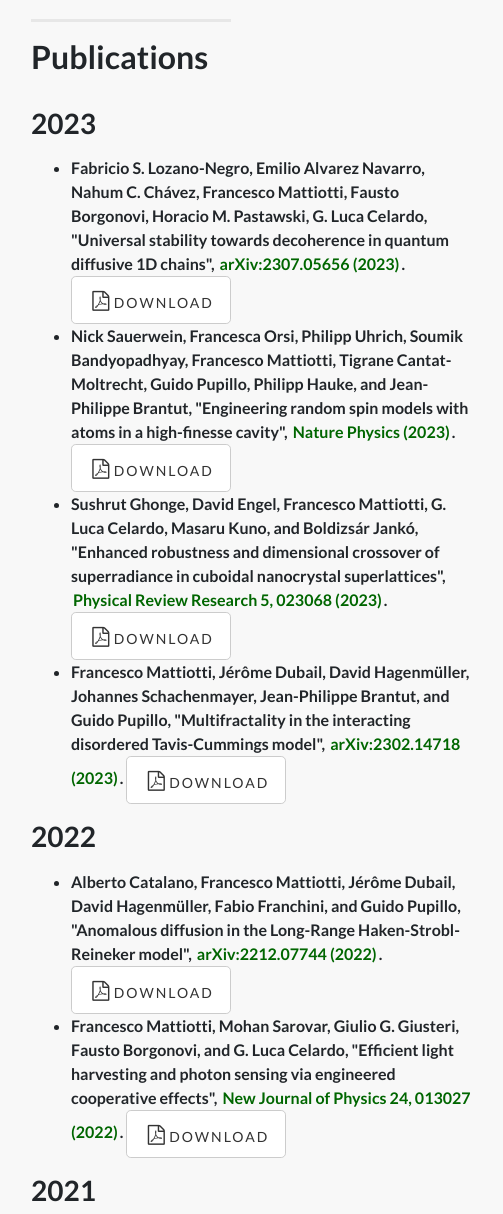
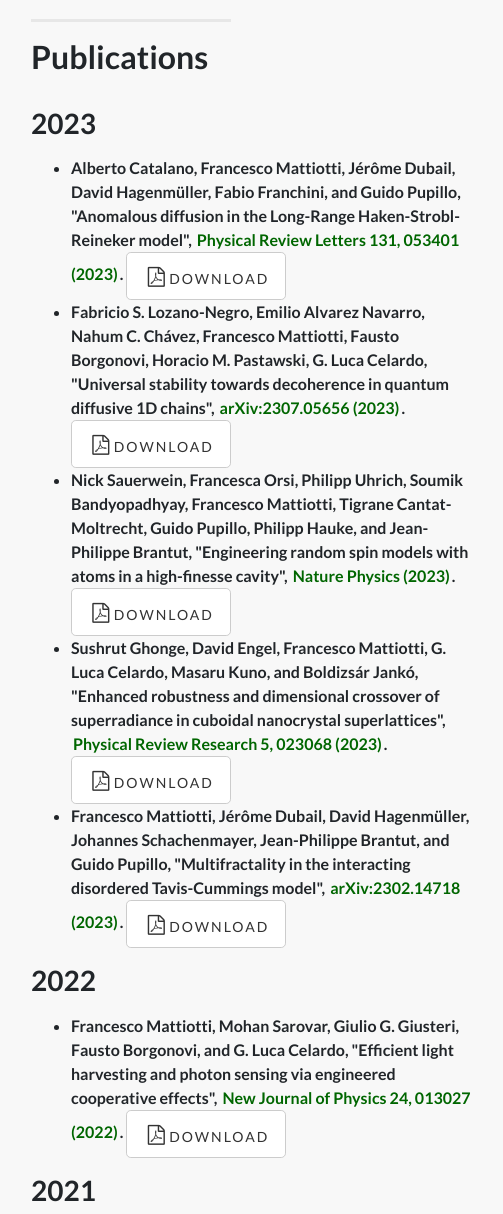
Before and after one commit to matiot/matiot.github.io, a website: page index.html in a window 1280 px wide. Shown: the part 2716-3930 px from the top of the page, 149-652 px from the left. Drawn offline with Linux system fonts and the light colour scheme.

Commit message:
published Alberto's PRL

```diff
--- a/index.html
+++ b/index.html
@@ -252,6 +252,10 @@
 	  <p class="lead"><h3>2023</h3></p>
 	  <ul>
 	    <li>
+	      Alberto Catalano, Francesco Mattiotti, Jérôme Dubail, David Hagenmüller, Fabio Franchini, and Guido Pupillo, "Anomalous diffusion in the Long-Range Haken-Strobl-Reineker model", <a form style="display:inline" href="https://doi.org/10.1103/PhysRevLett.131.053401">Physical Review Letters 131, 053401 (2023)</a>.
+	      <a href="./papers/PhysRevLett.131.053401-withSM.pdf" class="btn btn-default btn-lg"><i class="fa fa-file-pdf-o fa-fw"></i><span class="network-name">Download</span></a>
+	    </li>
+	    <li>
 	      Fabricio S. Lozano-Negro, Emilio Alvarez Navarro, Nahum C. Chávez, Francesco Mattiotti, Fausto Borgonovi, Horacio M. Pastawski, G. Luca Celardo, "Universal stability towards decoherence in quantum diffusive 1D chains", <a form style="display:inline" href="https://arxiv.org/abs/2307.05656">arXiv:2307.05656 (2023)</a>.
 	      <a href="./papers/2307.05656.pdf" class="btn btn-default btn-lg"><i class="fa fa-file-pdf-o fa-fw"></i><span class="network-name">Download</span></a>
 	    </li>
@@ -271,10 +275,6 @@
 
 	  <p class="lead"><h3>2022</h3></p>
 	  <ul>
-	    <li>
-	      Alberto Catalano, Francesco Mattiotti, Jérôme Dubail, David Hagenmüller, Fabio Franchini, and Guido Pupillo, "Anomalous diffusion in the Long-Range Haken-Strobl-Reineker model", <a form style="display:inline" href="https://arxiv.org/abs/2212.07744">arXiv:2212.07744 (2022)</a>.
-	      <a href="./papers/2212.07744.pdf" class="btn btn-default btn-lg"><i class="fa fa-file-pdf-o fa-fw"></i><span class="network-name">Download</span></a>
-	    </li>
 	    <li>
 	      Francesco Mattiotti, Mohan Sarovar, Giulio G. Giusteri, Fausto Borgonovi, and G. Luca Celardo, "Efficient light harvesting and photon sensing via engineered cooperative effects", <a form style="display:inline" href="https://doi.org/10.1088/1367-2630/ac4127">New Journal of Physics 24, 013027 (2022)</a>.
 	      <a href="./papers/Mattiotti_2022_New_J._Phys._24_013027.pdf" class="btn btn-default btn-lg"><i class="fa fa-file-pdf-o fa-fw"></i><span class="network-name">Download</span></a>
```
Also changed, not shown: es.html (+4 -4 lines), it.html (+4 -4 lines), 4 other files.
